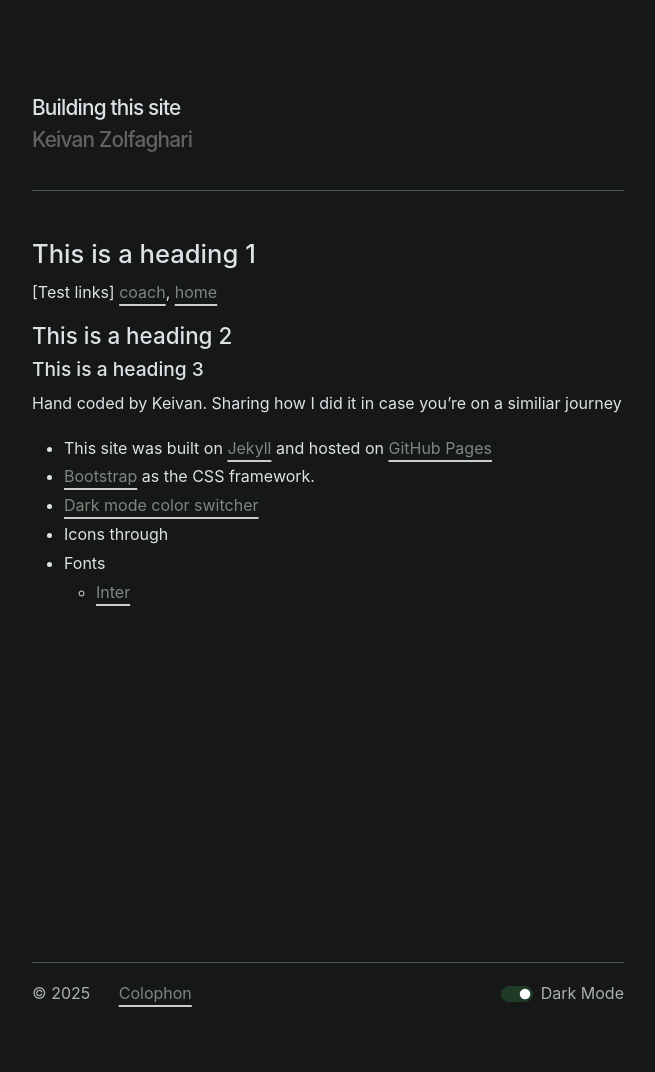
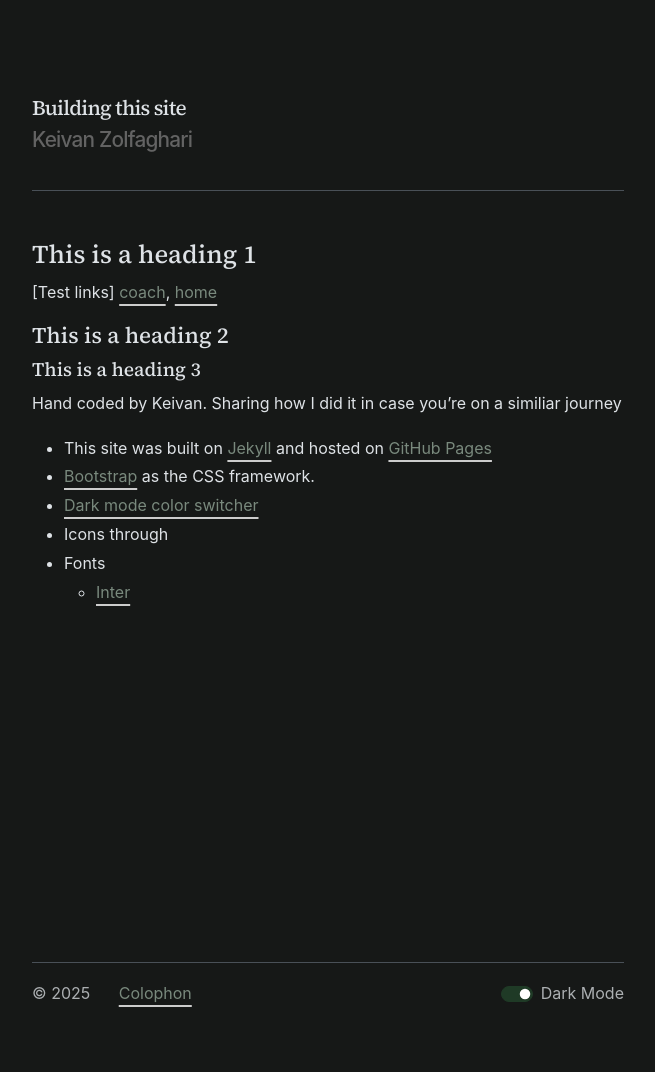
Before and after one commit to keivanz/keivanz.github.io, a Jekyll site: the page built from pages/colophon.md, in a window 1280 px wide. Shown: the whole page, without its empty margins (312-967 px from the left). Built offline with Jekyll 4.4.1, drawn with Linux system fonts in a browser that asks for light colours; nearby versions of some CDN libraries; some web fonts are replaced.

Commit message:
updating fonts

```diff
--- a/_includes/coaching.html
+++ b/_includes/coaching.html
@@ -21,7 +21,6 @@
     </div>
     </div>
 </div>
-
 
 <h2 class="mt-5 serif-heading">Articles</h2>
   <ul>
--- a/_includes/homepage.html
+++ b/_includes/homepage.html
@@ -5,7 +5,7 @@
 <p>From time to time I offer <a href="/coach">coaching engagements</a>, <a href="/colophon">building this site</a>.
 <p>[anything] @keivanz.com.</p>
 
-<h6 class="text-body-secondary mt-5">Connect with me online</h6>
+<h6 class="text-body-secondary mt-5 font_sans_serif">Connect with me online</h6>
 <div class="social_links list-group ps-0">
   <a class="list-group-item list-group-item-action" href="https://test.com/test" target="_blank">
     <i class="fa-brands fa-threads pe-2"></i>Threads
@@ -25,7 +25,7 @@
 </div>
 
 <div id="quote-container">
-  <h6 id="quote-title" class="text-body-secondary mt-5" style="display: none;">Random Quote</h2>
+  <h6 id="quote-title" class="text-body-secondary mt-5 font_sans_serif" style="display: none;">Random Quote</h2>
   <p id="quote" class="mb-0"></p>
   <p id="author"></p>
 
--- a/_sass/_custom.scss
+++ b/_sass/_custom.scss
@@ -50,8 +50,12 @@ $dark-primary: #7B896F; /* aadd66*/
 }
 
 .font_serif {
-  font-family: "Unna", ui-serif, Georgia, "Instrument Serif";
+  font-family: "Source Serif 4", ui-serif, Georgia, "Instrument Serif", serif;
 }
+.font_sans_serif {
+  font-family: "Inter", system-ui, -apple-system, "Helvetica Neue", Arial, sans-serif;
+}
+
 .highlight_regular {
   font-family: "Instrument Serif", serif;
   font-style: normal;
@@ -89,7 +93,6 @@ main {
 .serif-heading {
   font-family: "Source Serif 4", serif;
   font-optical-sizing: auto;
-  font-style: italic;
   font-weight: 600;
 }
 
--- a/_sass/_variables.scss
+++ b/_sass/_variables.scss
@@ -7,7 +7,9 @@ $btn-bg: #0D0F0D;
 $primary:#1F3A26; /* 2d452f 125b491D405C*/
 $secondary:#636363; /* 6B9D4A 4C6A4B 003527 */
 
-$font-family-sans-serif:  "Inter", system-ui, -apple-system, "Helvetica Neue", Arial, sans-serif;
+$font-family-sans-serif: "Inter", system-ui, -apple-system, "Helvetica Neue", Arial, sans-serif;
+$headings-font-family: "Source Serif 4", serif;
+
 $line-height-base: 1.8;
 /*$list-group-bg:#CFE2CE;*/
 /*list-group-active-bg
```
